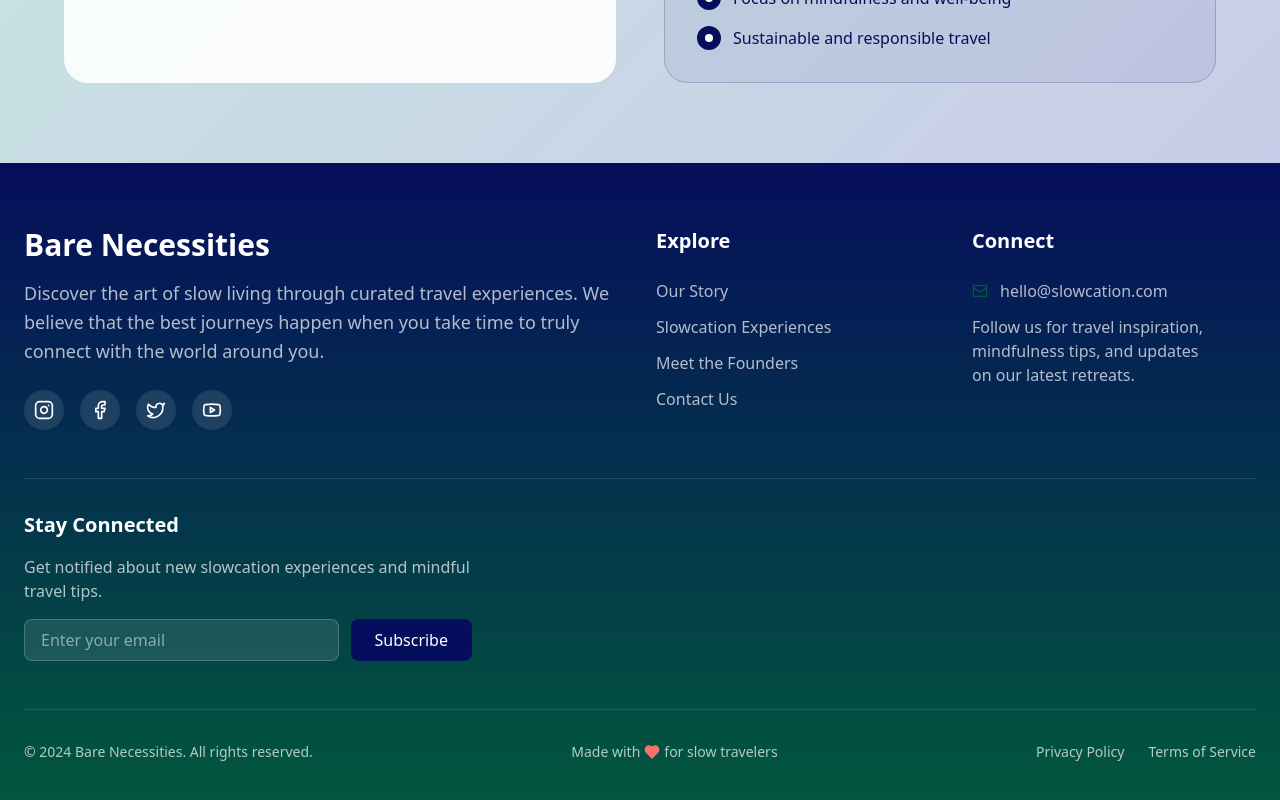
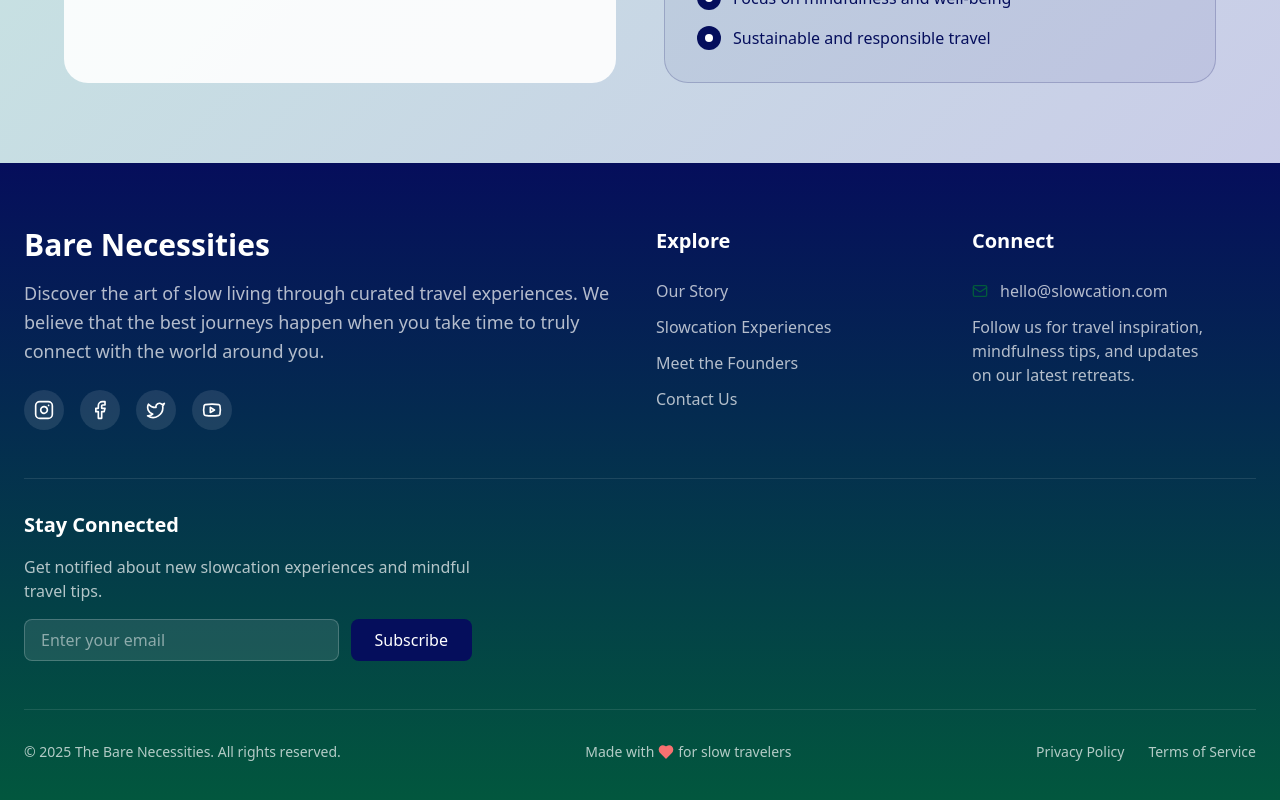
Before and after one commit to The-Bare-Necessities/slowcation-trails-unfold, a React (Vite) app: page / in a window 1280 px wide. Shown: the part 5766-6566 px from the top of the page. Built offline with nearby package versions, Linux system fonts and the light colour scheme.

Commit message:
Updated Footer.tsx

```diff
--- a/src/components/Footer.tsx
+++ b/src/components/Footer.tsx
@@ -118,7 +118,7 @@ export const Footer = () => {
         {/* Bottom Bar */}
         <div className="border-t border-white/10 mt-12 pt-8 flex flex-col md:flex-row justify-between items-center space-y-4 md:space-y-0">
           <div className="text-white/70 text-sm">
-            © 2024 Bare Necessities. All rights reserved.
+            © 2025 The Bare Necessities. All rights reserved.
           </div>
 
           <div className="flex items-center space-x-1 text-white/70 text-sm">
```
